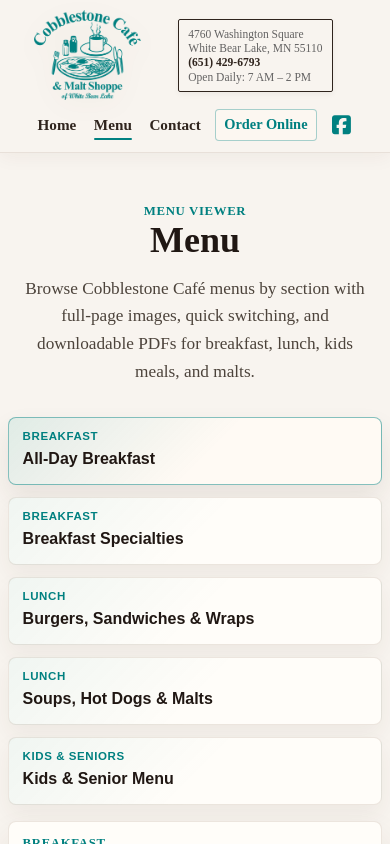
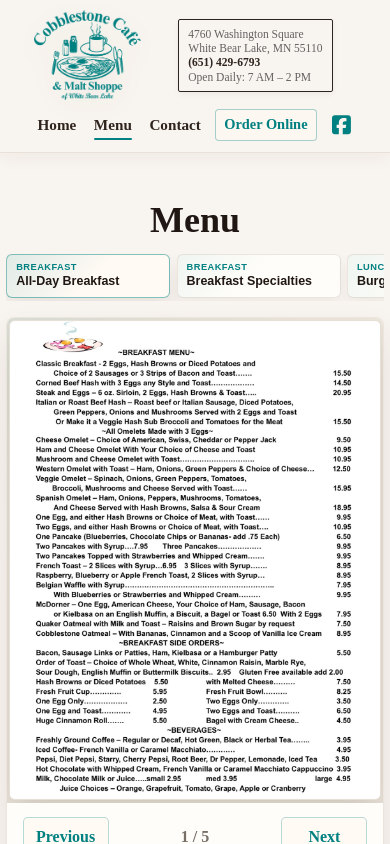
Before and after one commit to JakeBuroker/cobblestone, a React (Vite) app: page /menu in a window 390 px wide. Shown: the top 844 px of the page. Built offline with nearby package versions, Linux system fonts and the light colour scheme; the HTML template or start-up script is replaced by a standard one.

Commit message:
Improve mobile menu layout

```diff
--- a/src/pages/PageStyles.css
+++ b/src/pages/PageStyles.css
@@ -459,17 +459,58 @@
 
 @media (max-width: 540px) {
   .page-shell:has(.menu-carousel) {
-    padding-right: 0.5rem;
-    padding-left: 0.5rem;
+    padding-right: 0.35rem;
+    padding-left: 0.35rem;
   }
 
   .menu-hero {
+    margin-bottom: 0.8rem;
     padding-right: 0.75rem;
     padding-left: 0.75rem;
   }
 
+  .menu-hero p {
+    display: none;
+  }
+
+  .menu-file-strip {
+    display: flex;
+    gap: 0.4rem;
+    overflow-x: auto;
+    padding: 0 0.05rem 0.15rem;
+    scrollbar-width: none;
+    -webkit-overflow-scrolling: touch;
+  }
+
+  .menu-file-strip::-webkit-scrollbar {
+    display: none;
+  }
+
+  .menu-file-tab {
+    flex: 0 0 auto;
+    min-width: min(44vw, 164px);
+    min-height: 44px;
+    padding: 0.42rem 0.55rem;
+    gap: 0.05rem;
+    border-radius: 6px;
+    box-shadow: 0 6px 14px rgba(72, 48, 28, 0.05);
+  }
+
+  .menu-file-tab:hover {
+    transform: none;
+  }
+
+  .menu-file-tab span {
+    font-size: 0.58rem;
+  }
+
+  .menu-file-tab strong {
+    font-size: 0.78rem;
+    line-height: 1.1;
+  }
+
   .menu-carousel-header {
-    padding: 0.85rem;
+    display: none;
   }
 
   .menu-carousel-header p:not(.menu-kicker) {
@@ -492,28 +533,16 @@
   }
 
   .menu-image-stage {
-    justify-items: start;
+    justify-items: center;
     max-height: none;
-    overflow-x: auto;
-    overflow-y: hidden;
-    padding: 0.35rem;
-    -webkit-overflow-scrolling: touch;
-    scroll-snap-type: x proximity;
+    overflow: hidden;
+    padding: 0.18rem;
   }
 
   .menu-image {
-    width: max(100%, 620px);
-    max-width: none;
+    width: 100%;
+    max-width: 100%;
     max-height: none;
-    scroll-snap-align: start;
-  }
-
-  .menu-download-actions {
-    padding: 0.9rem 1rem 1rem;
-  }
-
-  .menu-file-tab {
-    min-height: 68px;
   }
 
   .contact-info-card {
```
